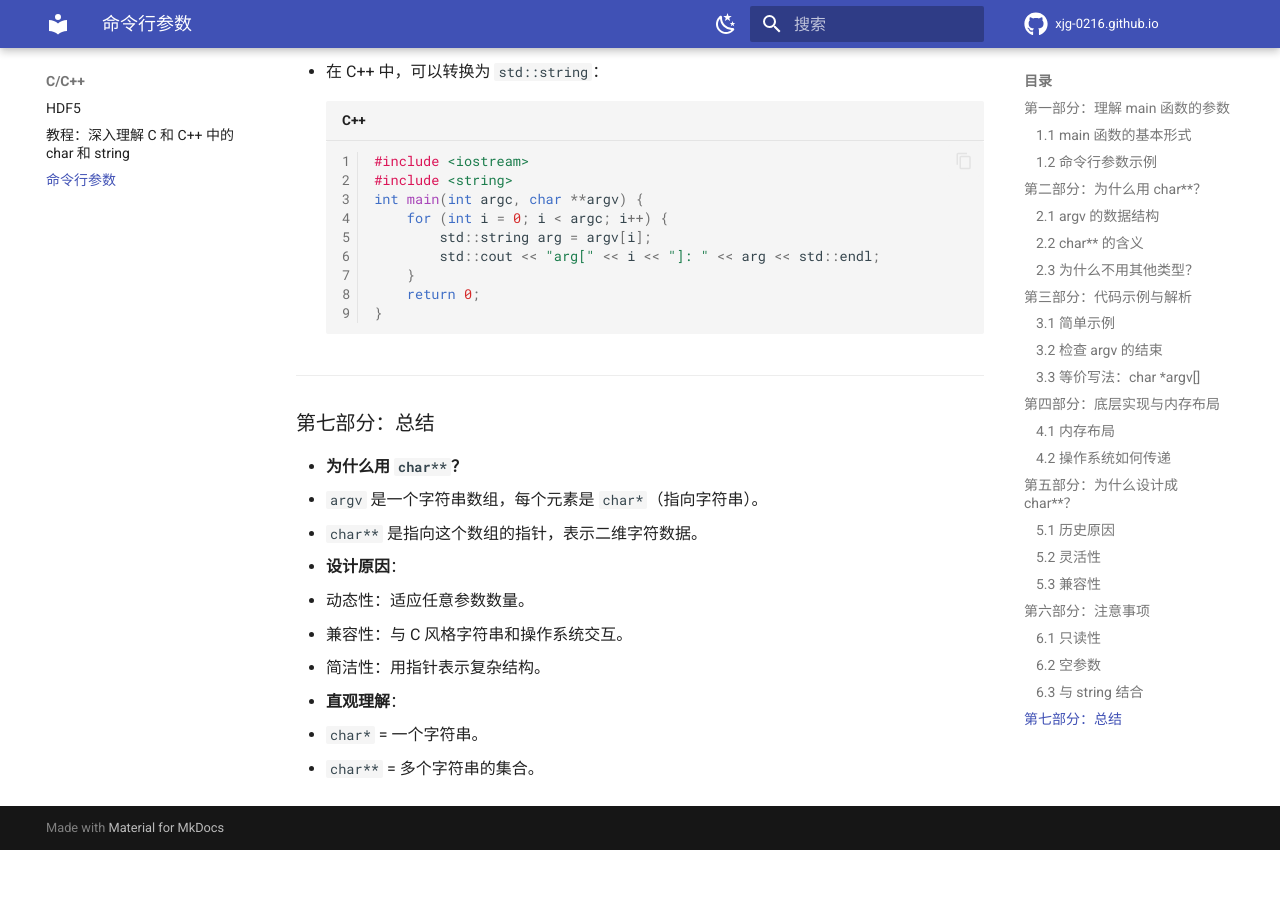
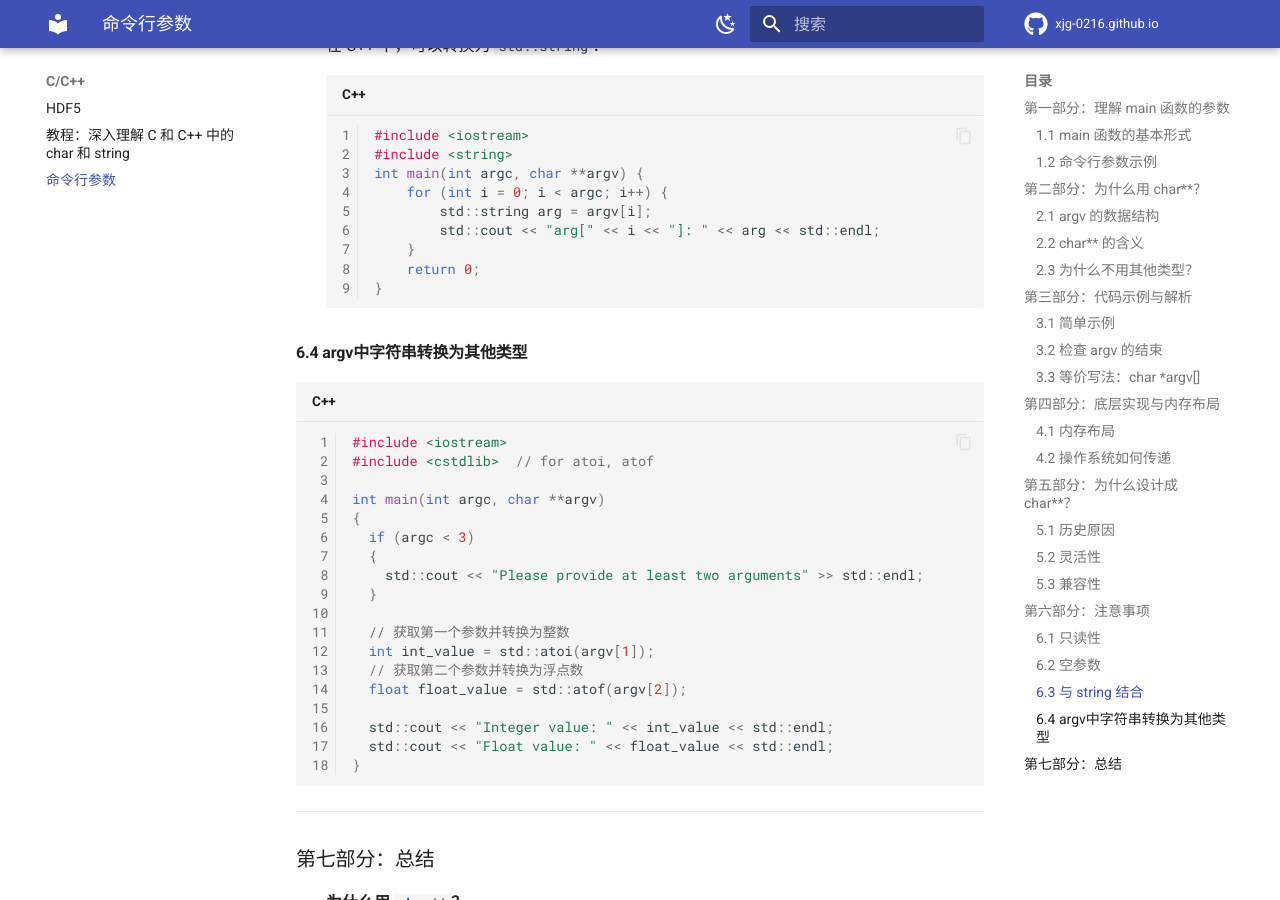
Before and after one commit to Xjg-0216/xjg-0216.github.io, an MkDocs documentation site: the page built from docs/C/C++/argv.md, in a window 1280 px wide and 900 px high, scrolled down 4737 px. Built offline with MkDocs 1.6.1 and Material for MkDocs 9.7.7, drawn with Linux system fonts in a browser that asks for light colours; comment, search, counter and statistics services are not loaded; before the commit the page ends 5587 px from its top, so only the background shows below that; some of the changed text lies outside the part shown.

Commit message:
update git

````diff
--- a/docs/C/C++/argv.md
+++ b/docs/C/C++/argv.md
@@ -181,6 +181,35 @@ int main(int argc, char **argv) {
     return 0;
 }
 ```
+#### 6.4 argv中字符串转换为其他类型
+```cpp
+#include <iostream>
+#include <cstdlib>  // for atoi, atof
+
+int main(int argc, char **argv)
+{
+  if (argc < 3)
+  {
+    std::cout << "Please provide at least two arguments" >> std::endl;
+  }
+
+  // 获取第一个参数并转换为整数
+  int int_value = std::atoi(argv[1]);
+  // 获取第二个参数并转换为浮点数
+  float float_value = std::atof(argv[2]);
+
+  std::cout << "Integer value: " << int_value << std::endl;
+  std::cout << "Float value: " << float_value << std::endl;
+}
+
+```
+
+
+
+
+
+
+
 
 ---
 
````
Also changed, not shown: other parts of docs/C/C++/argv.md (+1 -1 lines), docs/GIT/git.md (+4 -0 lines).
